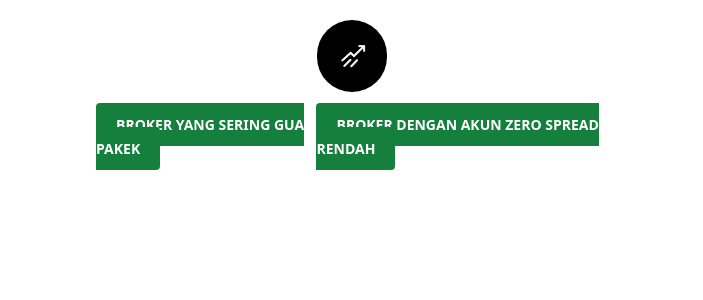
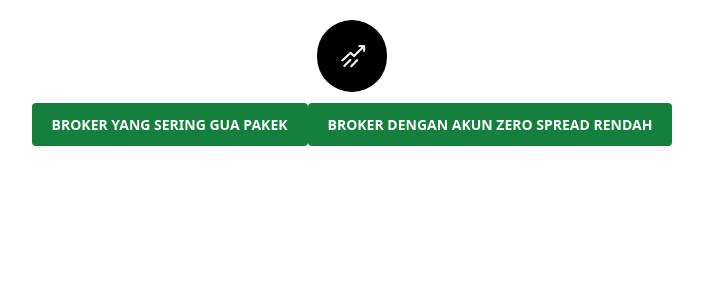
Before and after one commit to Namskt/sktraders, a React (Vite) app: page / in a window 1280 px wide. Shown: the top 300 px of the page, without its empty margins (288-991 px from the left). Built offline with nearby package versions, Linux system fonts and the light colour scheme.

Commit message:
Update App.jsx

```diff
--- a/src/App.jsx
+++ b/src/App.jsx
@@ -14,7 +14,7 @@
             alt="..."
           />
         </div>
-        <div className="max-w-lg flex justify-center items-center">
+        <div className="flex justify-center items-center">
         <div>
           <a
             href="https://fbs.partners?ibl=865482&ibp=33988576"
```
